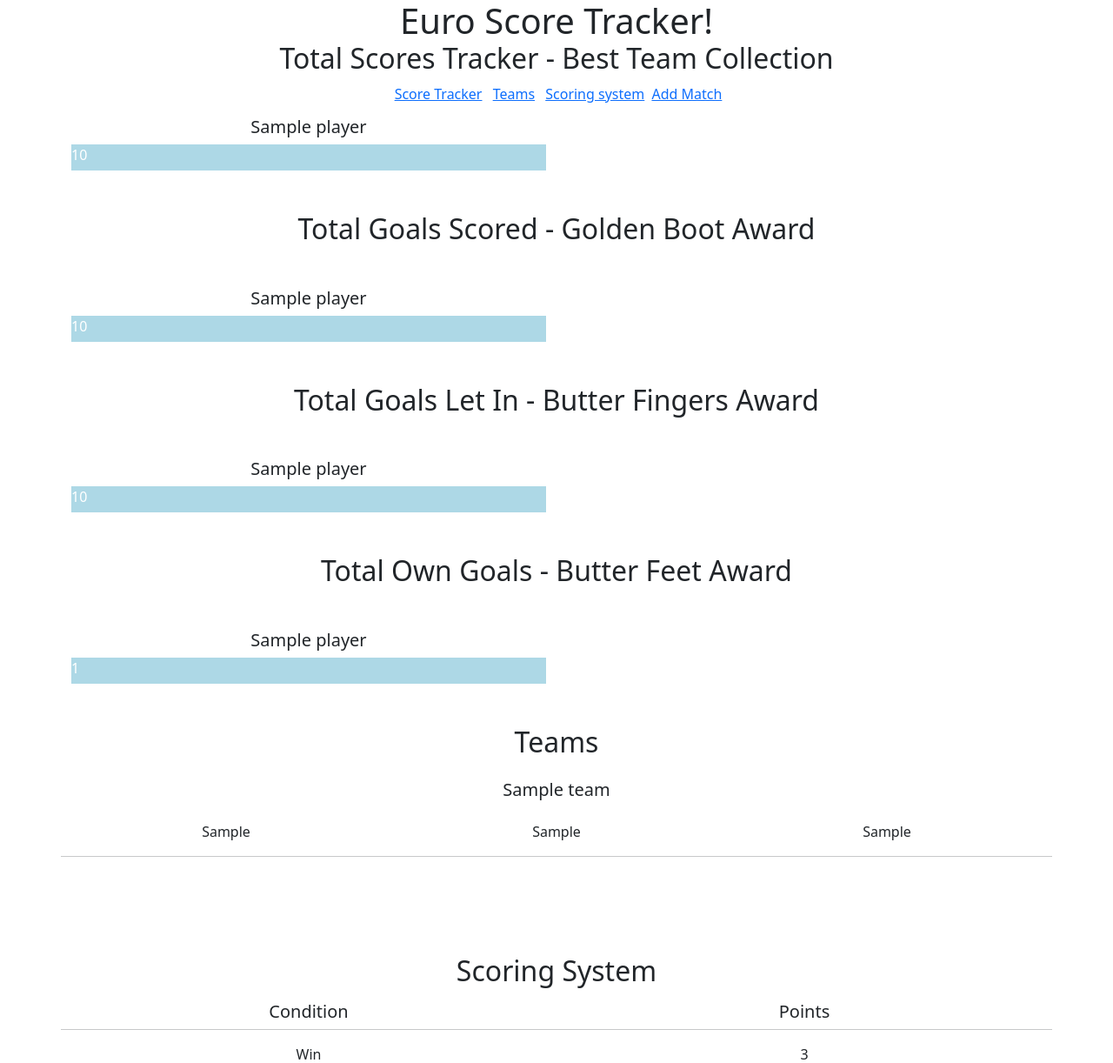
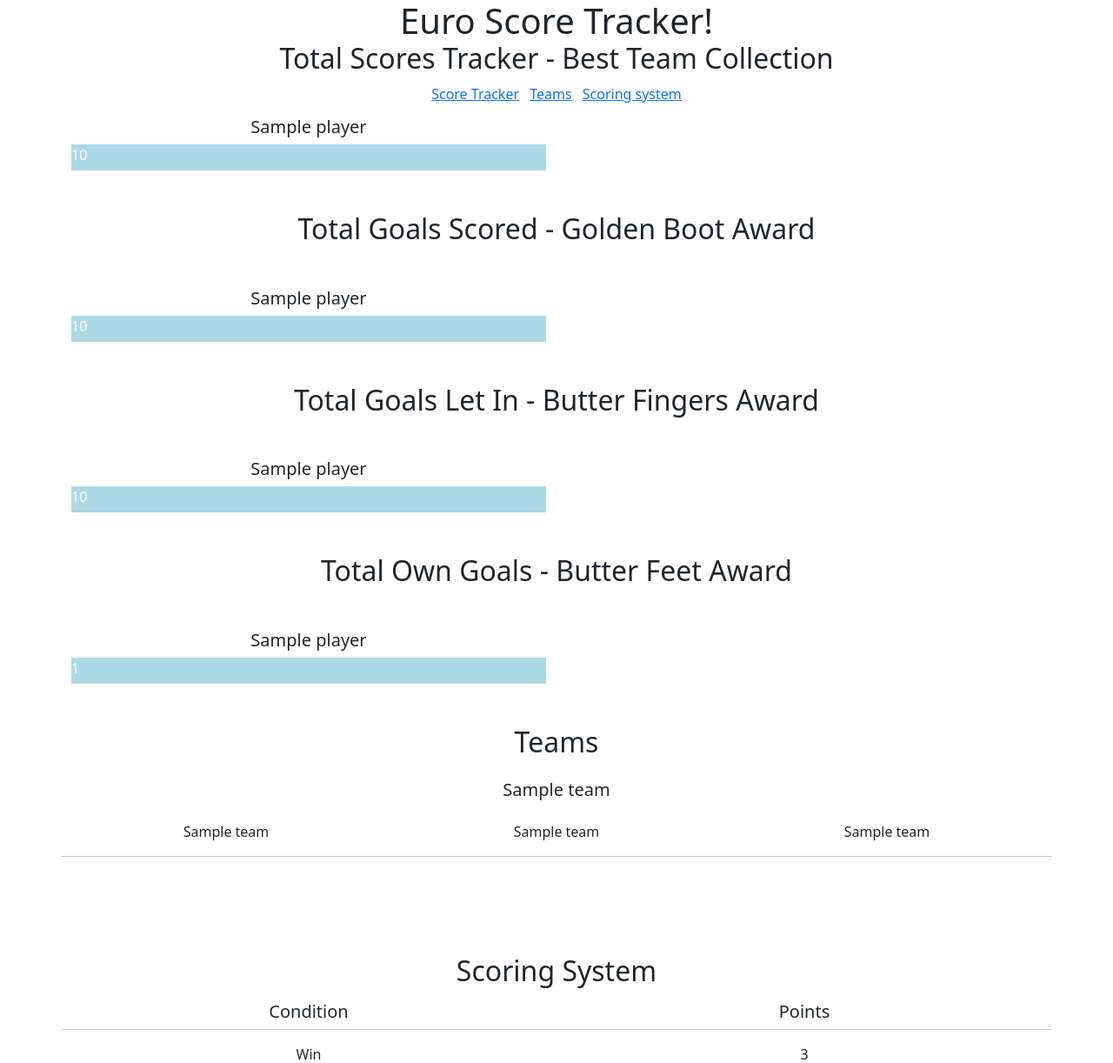
Before and after one commit to cgpalmer/euro_21, a Django app: page / in a window 1280 px wide. Shown: the top 1222 px of the page at 87% size. Run offline with Django 3.2, Linux system fonts and the light colour scheme; tables that the repository leaves empty hold one stand-in row (values such as "Sample post"); some libraries are stand-ins or nearby versions.

Commit message:
Adding auto teams.

```diff
--- a/home/forms.py
+++ b/home/forms.py
@@ -6,3 +6,8 @@ class MatchesForm(forms.ModelForm):
     class Meta:
         model = Matches
         fields = '__all__'
+
+class KnockoutForm(forms.ModelForm):
+    class Meta:
+        model = Individual_teams
+        fields = '__all__'
--- a/home/templates/home/index.html
+++ b/home/templates/home/index.html
@@ -10,7 +10,9 @@
         <a class="mx-1" href="#scores">Score Tracker</a>
         <a class="mx-1" href="#teams">Teams</a>
         <a class="mx-1" href="#scoring_system">Scoring system</a>
+        {% if request.user.is_authenticated %}
         <a href="{% url 'add_match' %}" class="">Add Match</a>
+        {% endif %}
     </div>
     </div>
 
@@ -85,9 +87,9 @@
         {% for person in teams %}
 
             <div class="col-12 my-3  text-center"><h5>{{person.name_of_person}}</h5></div>
-            <div class="col-4">{{person.team_1}}</div>
-            <div class="col-4">{{person.team_2}}</div>
-            <div class="col-4">{{person.team_3}}</div>
+            <div class="col-4">{{person.auto_team_1}}</div>
+            <div class="col-4">{{person.auto_team_2}}</div>
+            <div class="col-4">{{person.auto_team_3}}</div>
             <hr class="mt-3">
 
 
--- a/home/views.py
+++ b/home/views.py
@@ -10,6 +10,7 @@ def index(request):
     goals_for = Players.objects.all().order_by('-total_goals_for')
     goals_against = Players.objects.all().order_by('-total_goals_against')
     own_goals = Players.objects.all().order_by('-own_goals')
+
     context = {
         'players': players,
         'teams': teams,
@@ -23,6 +24,7 @@ def index(request):
 def add_match(request, match_id):
     if request.method == 'POST':
         form = MatchesForm(request.POST, request.FILES)
+        knockout_form = KnockoutForm(request.POST, request.FILES)
         if form.is_valid():
             user = request.user
             form.save()
```
Also changed, not shown: home/templates/home/add_match.html (+17 -0 lines).
